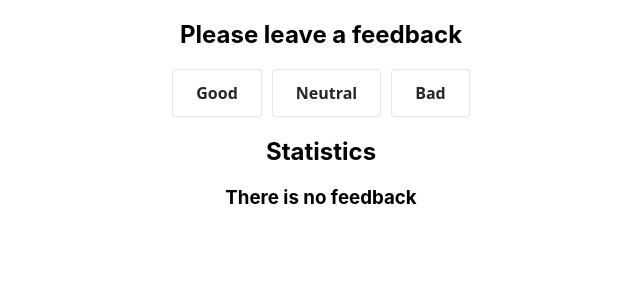
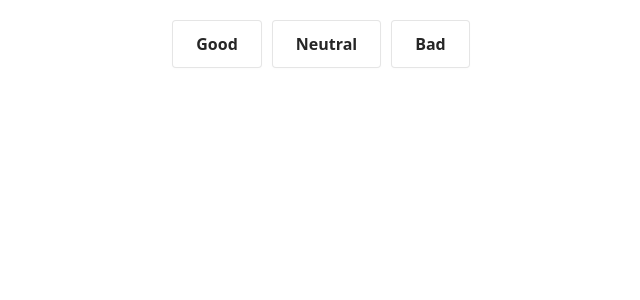
Before and after one commit to vdmpdvkn/goit-react-hw-02-feedback, a React (Create React App) app: page / in a window 1280 px wide. Shown: the top 300 px of the page, without its empty margins (319-959 px from the left). Built offline with nearby package versions, Linux system fonts and the light colour scheme.

Commit message:
title -> message

```diff
--- a/src/components/App.jsx
+++ b/src/components/App.jsx
@@ -43,7 +43,7 @@ class App extends Component {
         </Section>
         <Section title={'Statistics'}>
           {this.isZero() ? (
-            <Notification title={'There is no feedback'} />
+            <Notification message={'There is no feedback'} />
           ) : (
             <Statistics
               options={this.state}
--- a/src/components/Section/Section.jsx
+++ b/src/components/Section/Section.jsx
@@ -1,7 +1,7 @@
 import StyledSection from './Section.styled';
-const Section = ({ title, children }) => (
+const Section = ({ message, children }) => (
   <StyledSection>
-    <h2>{title}</h2>
+    <h2>{message}</h2>
     {children}
   </StyledSection>
 );
```
